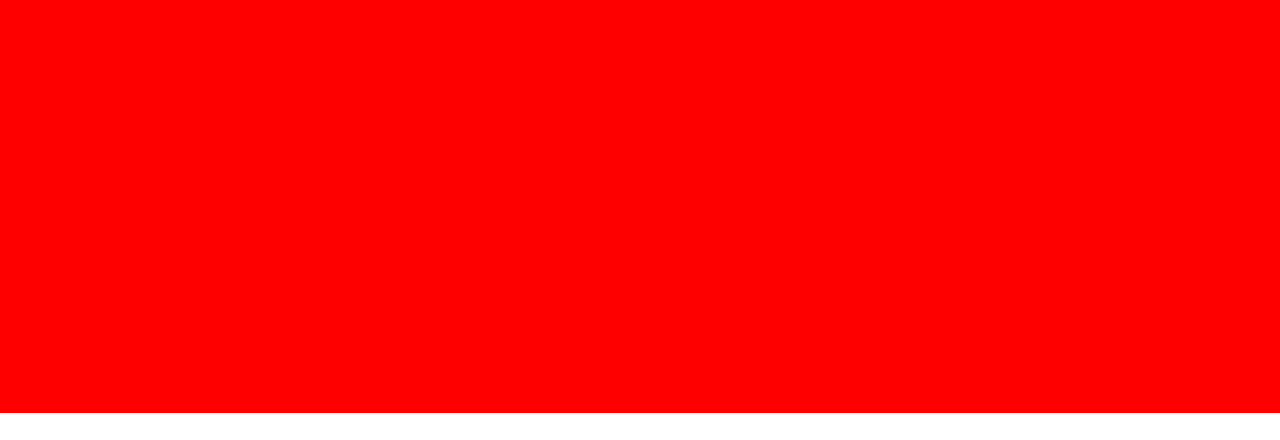
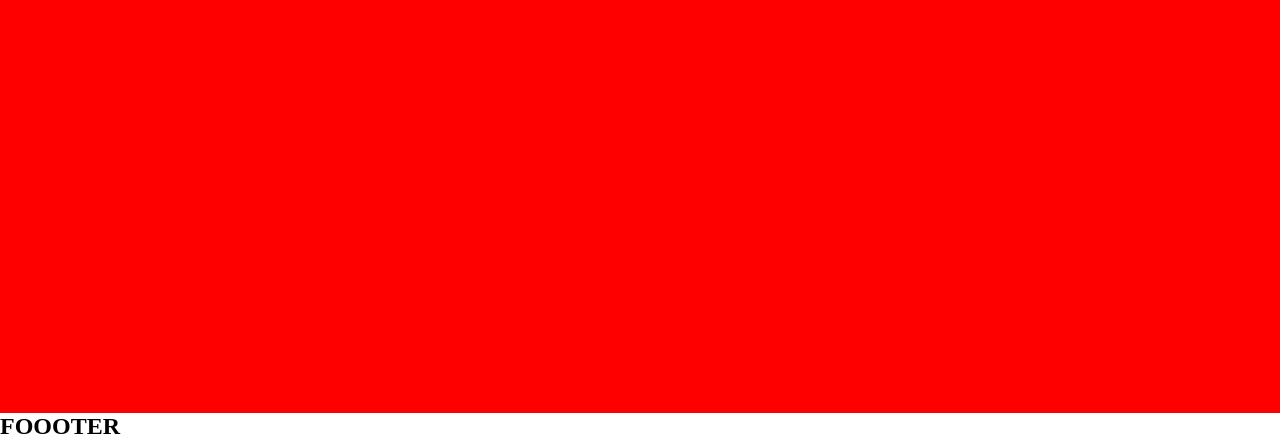
Before and after one commit to Ergashev95/test-git, a plain HTML site: page index.html in a window 1280 px wide. Shown: the part 427-867 px from the top of the page. Before the commit the page ends 840 px from the top, so only its background shows below. Drawn offline with Linux system fonts and the light colour scheme.

Commit message:
Add footer

```diff
--- a/index.html
+++ b/index.html
@@ -34,6 +34,9 @@
             <p class="header-text">Developer</p>
         </div>
     </header>
+    <footer>
+        <h2>FOOOTER</h2>
+    </footer>
 
 
 
```
